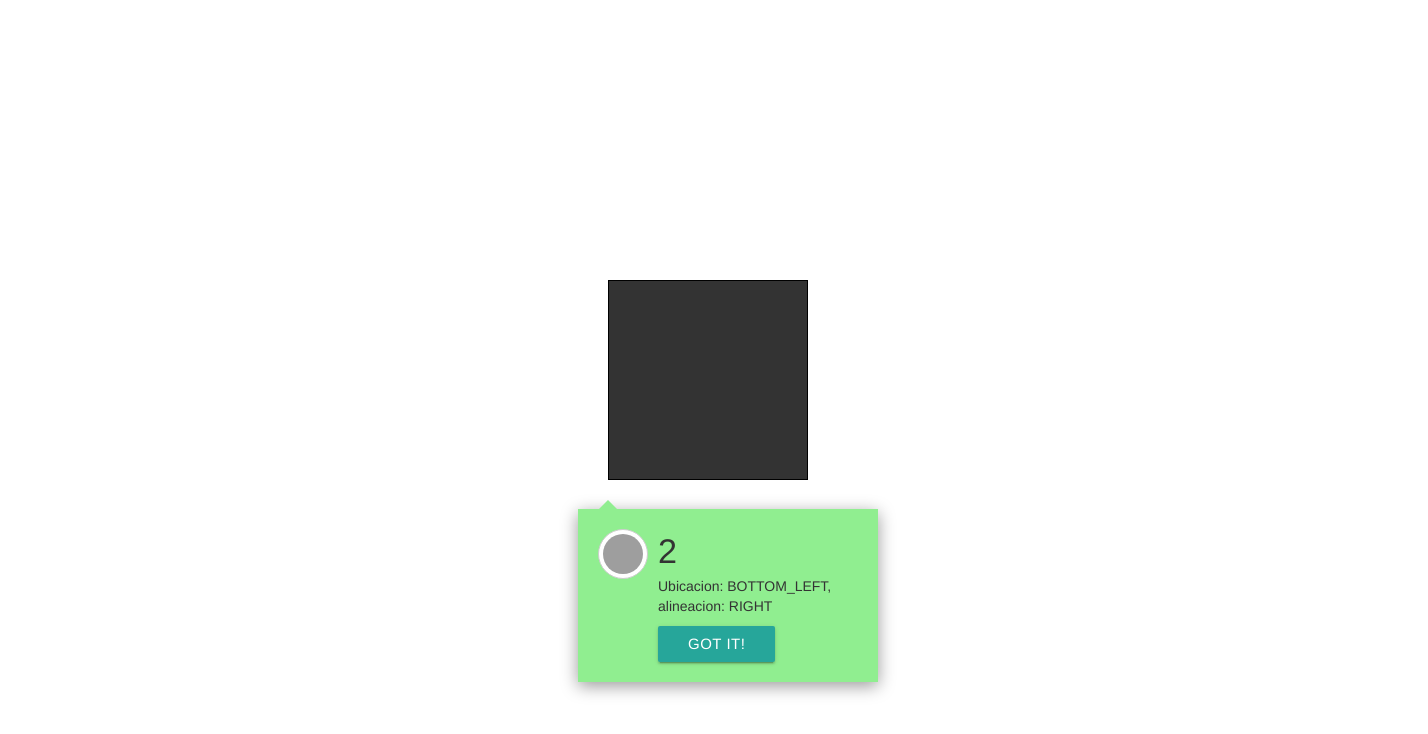
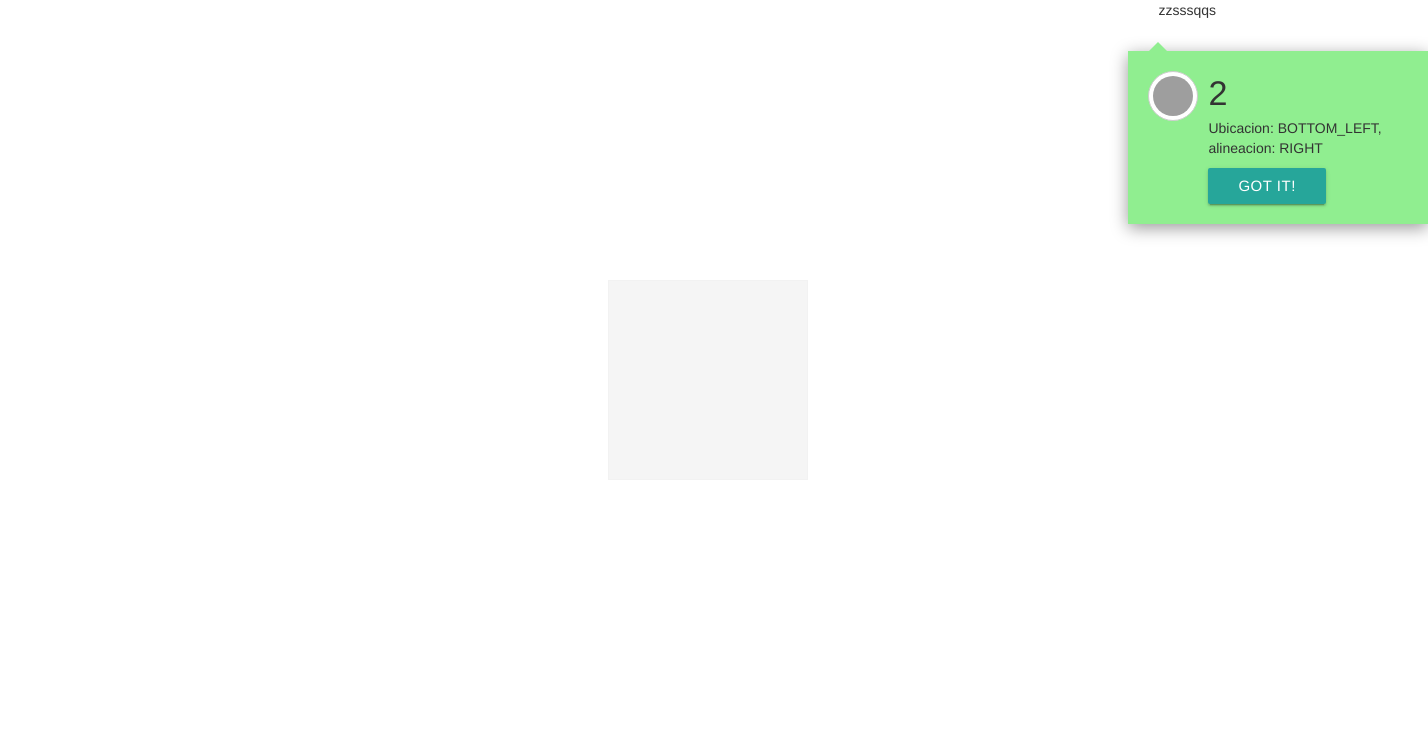
Before and after one commit to luttingere/presenterjs, a website: page index.html in a window 1280 px wide. Both pictures are taken after a click on the button "GOT IT!". Shown: the whole page, 1428 px wide, since content can reach past the window. Drawn offline with Linux system fonts and the light colour scheme; grey boxes are pictures that could not be loaded; a web font is replaced by a local one.

Commit message:
se corrige problema de ubicacion del presentes y se agrega un atributo nuevo para permitir cambiar de clase a un grupo de vistas pertenecientes al elemento de foco

```diff
--- a/index.html
+++ b/index.html
@@ -19,11 +19,12 @@
 
 </head>
 <body>
+
 <div id="presentation" class="container">
     <div id="step1" class="step1 toTheCenter"></div>
-    <!--<div id="step2" class="step2 arribaALaDerecha"></div>-->
-    <!--<div id="step3" class="step3 abajoALaIzquierda"></div>-->
-    <!--<div id="step4" class="step4 abajoALaDerecha"></div>-->
+    <div id="step2" class="square1 arribaALaDerecha">zzsssqqs</div>
+    <div id="step3" class="square1 abajoALaIzquierda">qssqsqqssq</div>
+    <div id="step4" class="square1 abajoALaDerecha">qssqqs</div>
 </div>
 
 </body>
--- a/presenterTest.js
+++ b/presenterTest.js
@@ -7,11 +7,13 @@ $(document).ready(function () {
     var steps = {
         prepare: {
             template: "<div id=\"guide-bg\"><div id=\"guide-message\"><div id=\"message-container\"><span id=\"productName\" class=\"product-name\"></span><span id=\"message\"></span></div></div></div>",
-            productName: "The Presenter",
-            message: "cualquier vaina =D"
+            productName: "PresenterJS",
+            message: "A cool tool to explain ur apps step by step"
         },
         step1: {
             id: "step1",
+            group:"square1",
+            groupClass:"elevate",
             title: "1",
             text: "Ubicacion: BOTTOM_LEFT, alineacion: LEFT",
             position: "BOTTOM_LEFT",
@@ -29,7 +31,7 @@ $(document).ready(function () {
             }
         },
         step2: {
-            id: "step1",
+            id: "step2",
             title: "2",
             text: "Ubicacion: BOTTOM_LEFT, alineacion: RIGHT",
             position: "BOTTOM_LEFT",
@@ -41,7 +43,7 @@ $(document).ready(function () {
             drawOnSelf: "",
             template: "",
             nextStep: "step3",
-            kill: "",
+            kill: "step1",
             callback: function () {
             }
         },
@@ -200,7 +202,7 @@ $(document).ready(function () {
         },
         step12: {
             id: "step1",
-            title: "10",
+            title: "12",
             text: "Ubicacion: RIGHT_TOP, alineacion: LEFT",
             position: "RIGHT_TOP",
             align: "LEFT",
@@ -285,6 +287,7 @@ $(document).ready(function () {
         },
         end: {}
     };
+
     var presenterJs = new PresenterJS();
     presenterJs.initPresenter(steps);
     //presenterJs.show(steps['step14']);
--- a/src/js/presenter.js
+++ b/src/js/presenter.js
@@ -13,7 +13,6 @@ PresenterJS.prototype.getPresenterInstance = function () {
     console.log(this);
     var presenter = $('#guide-dialogue-box');
     if (presenter.html() == undefined) {
-        console.log(this.presenterDefaultTemplate);
         $(this.presenterDefaultTemplate).appendTo($('body'));
         presenter = $('#guide-dialogue-box');
     }
@@ -27,38 +26,31 @@ PresenterJS.prototype.getPresenterTemplate = function () {
 
 /**
  *
+ * start the step
+ *
  * @param step
  */
 PresenterJS.prototype.show = function (step) {
-    var stepElement = $('body').find('.' + step.id);
-    var presenter = this.getPresenterInstance();
-    var topAndLeft = this.calculatePresenterPosition(step.position, step.align, stepElement, presenter);
-    presenter.css({
-        "position": "absolute",
-        "left": stepElement.position().left + (topAndLeft.left),
-        "top": stepElement.position().top + (topAndLeft.top)
-    });
+    var stepElement = $('body').find('#' + step.id);
+    var presenter = PresenterJS.prototype.getPresenterInstance();
+    var presenterPosition = PresenterJS.prototype.calculateNextPositionForThePresenter(step.position, step.align, stepElement, presenter);
+    console.log(presenterPosition);
+    PresenterJS.prototype.relocateThePresenterOnTheScreen(stepElement, presenter, presenterPosition);
     this.onStepStart(step, stepElement, presenter);
 }
 
 
 /**
  *
+ * the
+ *
  * @param step
  * @param stepElement
  * @param presenter
  */
 PresenterJS.prototype.onStepStart = function (step, stepElement, presenter) {
-    if (step.kill) {
-        var lastStepAlive = $('body').find('.' + steps[step.kill].id);
-        lastStepAlive.removeClass(steps[step.kill].drawOnTargetAtEnd);
-    }
-    $('body').find("#guide-bg").css("background", step.bg_color);
-    stepElement.removeClass(step.drawOnTargetAtEnd);
-    stepElement.addClass(step.drawOnTargetAtStart);
-    presenter.addClass(step.drawOnSelf);
-    this.transform(presenter, step, stepElement);
-    presenter.find('#dialogue-indicator').addClass(step.indicatorPosition);
+    PresenterJS.prototype.killAPreviousStep(step);
+    PresenterJS.prototype.transformThePresenter(presenter, step, stepElement);
 }
 
 /**
@@ -68,31 +60,87 @@ PresenterJS.prototype.onStepStart = function (step, stepElement, presenter) {
  * @param presenter
  */
 PresenterJS.prototype.onStepEnd = function (step, stepElement, presenter) {
-    stepElement.removeClass(step.drawOnTargetAtStart);
-    if (step.drawOnTargetAtEnd) {
-        stepElement.addClass(step.drawOnTargetAtEnd);
-    }
+    PresenterJS.prototype.prepareThePresenterForTheNextStep(step, stepElement, presenter);
+    PresenterJS.prototype.prepareTheElementForTheNextStep(stepElement, step);
+    //fire callback if it is set
     if (step.callback) {
         step.callback();
     }
-    presenter.removeClass(step.drawOnSelf);
-    presenter.find('#dialogue-indicator').removeClass(step.indicatorPosition);
-    presenter.empty();
-
+    //End of the step
 }
 
 /**
  *
+ * @param stepElement
+ * @param step
+ */
+PresenterJS.prototype.relocateThePresenterOnTheScreen = function (stepElement, presenter, presenterPosition) {
+    presenter.css({
+        "position": "absolute",
+        "left": stepElement.position().left + (presenterPosition.left),
+        "top": stepElement.position().top + (presenterPosition.top)
+    });
+}
+/**
+ *
+ * @param stepElement
+ * @param step
+ */
+PresenterJS.prototype.prepareTheElementForTheNextStep = function (stepElement, step) {
+    if (step.drawOnTargetAtEnd) {
+        stepElement.addClass(step.drawOnTargetAtEnd);
+    }
+}
+/**
+ *
+ * @param step
+ * @param stepElement
+ * @param presenter
+ */
+PresenterJS.prototype.prepareThePresenterForTheNextStep = function (step, stepElement, presenter) {
+    stepElement.removeClass(step.drawOnTargetAtStart);
+    presenter.removeClass(step.drawOnSelf);
+    presenter.find('#dialogue-indicator').removeClass(step.indicatorPosition);
+    presenter.empty();
+}
+
+/**
+ *
+ * Apply all the changes over the element on focus, on the presenter and also over the group of view members of the step
  *
  * @param presenter
  * @param step
  */
-PresenterJS.prototype.transform = function (presenter, step, stepElement) {
+PresenterJS.prototype.transformThePresenter = function (presenter, step, stepElement) {
+
+    //draw on the element in focus
+    stepElement.removeClass(step.drawOnTargetAtEnd);
+    stepElement.addClass(step.drawOnTargetAtStart);
+
+    //draw on the presenter
+    presenter.addClass(step.drawOnSelf);
+
+    //if the template is not null or empty the system will use the given template
+    // to place it insede the presente
     if (step.template != null && step.template != "") {
+        console.log("Se agrega el valor chimbo al step")
         $(step.template).css({}).appendTo(presenter);
     } else {
+        //if no template is set, a default one does.
+        console.log("Se agrega el valor al step")
         $(this.presenterDefaultBody).css({}).appendTo(presenter);
     }
+
+    //this add the required style to the view group that belong to the step
+    if(step.group != null && step.group != null){
+        var stepViewGroup = $('body').find('.' + step.group);
+        console.log(stepViewGroup);
+        if(stepViewGroup.html() != undefined){
+            stepViewGroup.addClass(step.groupClass);
+        }
+    }
+
+    //sadd functionality to the button of the presenter
     var presenterBtn = presenter.find('#dialogue-btn')
     if (!step.button) {
         presenterBtn.addClass("hide");
@@ -105,9 +153,37 @@ PresenterJS.prototype.transform = function (presenter, step, stepElement) {
             PresenterJS.prototype.show(steps[step.nextStep]);
         });
     }
+    //add the the step title
     presenter.find('#presenter_title').html(step.title);
+    //add the step message
     presenter.find('#presenter_message').html(step.text);
+
+    //set the corner indicator
+    presenter.find('#dialogue-indicator').addClass(step.indicatorPosition);
+
+    // show the presenter transformed
     presenter.addClass("show");
+}
+
+/**
+ *
+ * @param step
+ */
+PresenterJS.prototype.killAPreviousStep = function (step) {
+    // Kill an step still living if the step have the directive
+    if (step.kill != null && step.kill != "") {
+        var stepToKill = steps[step.kill];
+        if (stepToKill != null) {
+            var lastStepAlive = $('body').find('#' + stepToKill.id);
+            if (lastStepAlive.html() != undefined) {
+                lastStepAlive.removeClass(steps[step.kill].drawOnTargetAtEnd);
+                if (stepToKill.group != null && stepToKill.group != "") {
+                    var stepViewGroup = $('body').find('.' +stepToKill.group);
+                    stepViewGroup.removeClass(stepToKill.groupClass);
+                }
+            }
+        }
+    }
 }
 
 /**
@@ -117,7 +193,7 @@ PresenterJS.prototype.transform = function (presenter, step, stepElement) {
  * @param presenter
  * @returns {{top: string, left: string}}
  */
-PresenterJS.prototype.calculatePresenterPosition = function (position, align, element, presenter) {
+PresenterJS.prototype.calculateNextPositionForThePresenter = function (position, align, element, presenter) {
     var presenterPosition = {
         "top": "",
         "left": ""
@@ -146,11 +222,12 @@ PresenterJS.prototype.calculatePresenterPosition = function (position, align, el
         case "LEFT_TOP":
             switch (align) {
                 case "RIGHT":
-                    presenterPosition.top = - (elementWidth - presenterPadding + 12 + fixedPoints - marginFix);
+                    presenterPosition.top = -(elementWidth - presenterPadding + 12 + fixedPoints - marginFix);
                     presenterPosition.left = marginFix;
                     break;
                 default:
-                    presenterPosition.top = - (elementWidth - presenterPadding + 12 + fixedPoints - marginFix);;
+                    presenterPosition.top = -(elementWidth - presenterPadding + 12 + fixedPoints - marginFix);
+                    ;
                     presenterPosition.left = -(((elementWidth + difference.width + presenterPadding) + fixedPoints) + marginFix);
                     break;
             }
@@ -230,7 +307,12 @@ PresenterJS.prototype.calculatePresenterPosition = function (position, align, el
     }
     return presenterPosition;
 }
-
+/**
+ *
+ * @param presenter
+ * @param element
+ * @returns {{height: number, width: number}}
+ */
 PresenterJS.prototype.getDifferenceBetweenThePresenterAndTheElement = function (presenter, element) {
     var heightDiff = presenter.height() - element.height();
     if (heightDiff < 0) {
@@ -243,11 +325,17 @@ PresenterJS.prototype.getDifferenceBetweenThePresenterAndTheElement = function (
     var difference = {height: heightDiff, width: widthDiff}
     return difference;
 }
-
+/**
+ *
+ * @param stepsArray
+ */
 PresenterJS.prototype.initPresenter = function (stepsArray) {
     steps = stepsArray;
 }
 
+/**
+ *
+ */
 PresenterJS.prototype.runShowCase = function () {
     var template = steps['prepare'].template;
     $('body').append(template)
```
